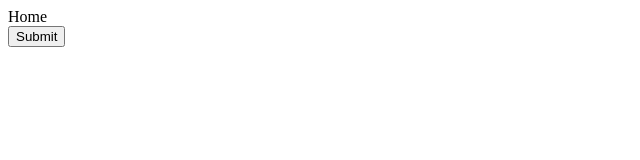
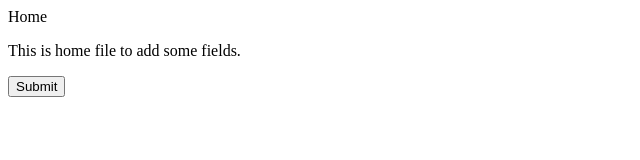
Before and after one commit to Ashutosh119/htmlApp, a plain HTML site: page home.html in a window 1280 px wide. Shown: the whole page, without its empty margins (0-640 px from the left). Drawn offline with Linux system fonts and the light colour scheme.

Commit message:
new paragraph added.

```diff
--- a/home.html
+++ b/home.html
@@ -4,6 +4,8 @@
     </head>
     <body>
         <div>Home</div>
+        <p>This is home file to add some fields.</p>
         <button>Submit</button>
+
     </body>
 </html>
```
